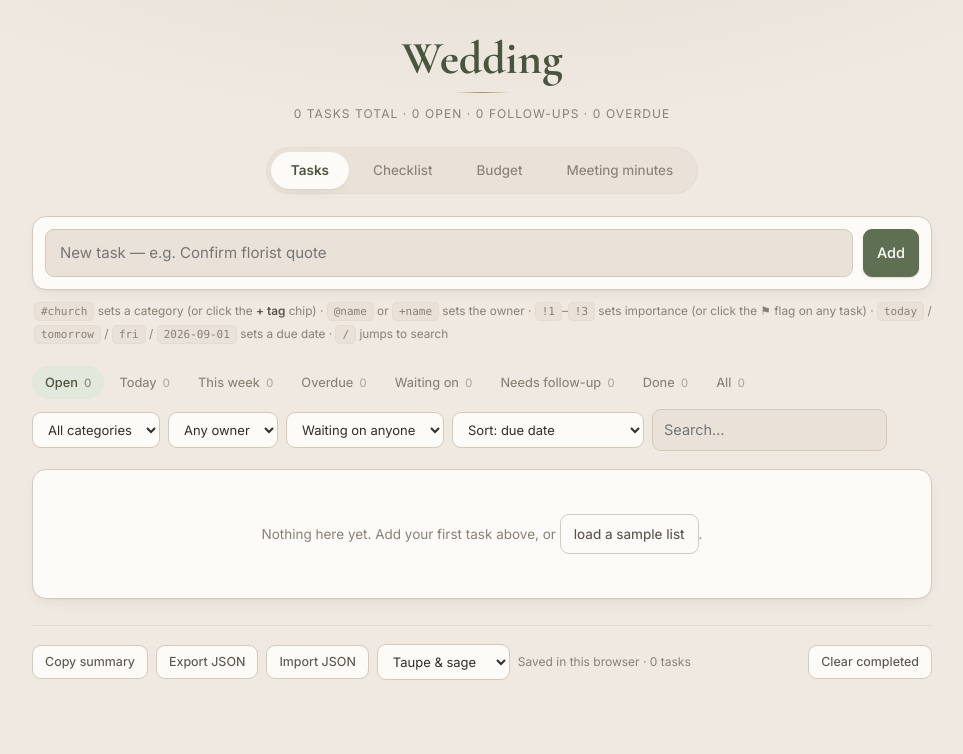
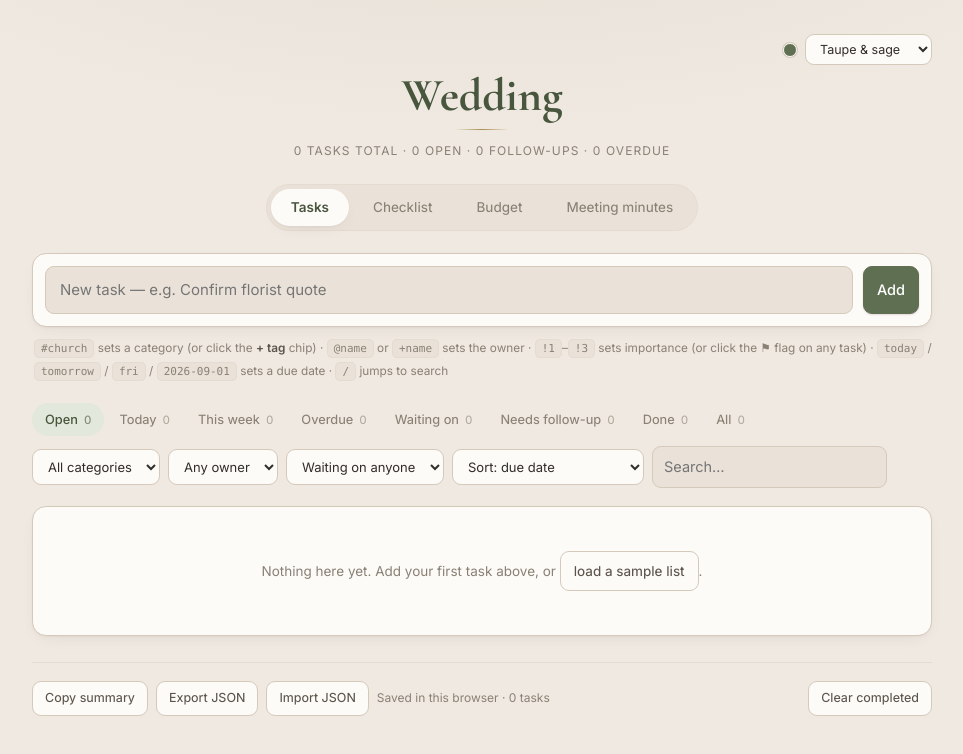
Before and after one commit to patricialoh93/worklist, a website: page index.html in a window 1280 px wide. Shown: the whole page, without its empty margins (158-1121 px from the left). Drawn offline with nearby package versions, Linux system fonts and the light colour scheme.

Commit message:
Move the theme picker to the top of the page
It was buried in the footer where it was easy to miss. Now sits top right
with a swatch showing the current accent.

Co-Authored-By: Claude Opus 5 <noreply@anthropic.com>

```diff
--- a/index.html
+++ b/index.html
@@ -45,6 +45,10 @@
   .wrap{max-width:940px;margin:0 auto;padding:34px 20px 96px}
 
   /* ---------- masthead ---------- */
+  .themebar{display:flex;align-items:center;gap:8px;justify-content:flex-end;margin-bottom:6px}
+  .themebar select{font-size:12.5px;padding:6px 10px;background:var(--panel)}
+  .swatch{width:14px;height:14px;border-radius:50%;flex:none;
+    background:var(--accent);border:1.5px solid var(--panel);box-shadow:0 0 0 1px var(--line)}
   header{text-align:center;margin-bottom:24px}
   h1{margin:0;font-family:var(--serif);font-weight:700;font-size:46px;line-height:1.05;
     color:var(--accent-deep)}
@@ -415,6 +419,10 @@
 </head>
 <body>
 <div class="wrap">
+  <div class="themebar">
+    <span class="swatch" id="palSwatch"></span>
+    <select id="paletteSel" title="Change the colour theme"></select>
+  </div>
   <header>
     <h1>Wedding</h1>
     <span class="sub" id="stats"></span>
@@ -467,7 +475,6 @@
     <button id="exportBtn">Export JSON</button>
     <button id="importBtn">Import JSON</button>
     <input type="file" id="file" accept="application/json" hidden>
-    <select id="paletteSel" title="Colour theme"></select>
     <span class="saved" id="savedNote"></span>
     <span class="spacer"></span>
     <button id="clearDone">Clear completed</button>
```
